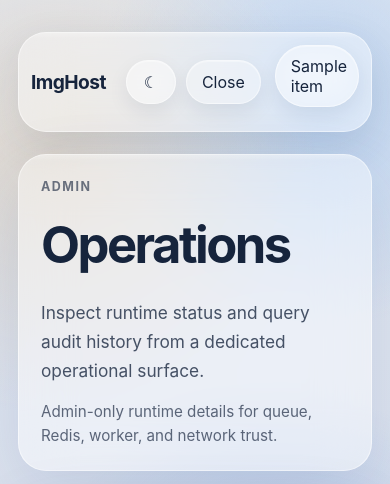
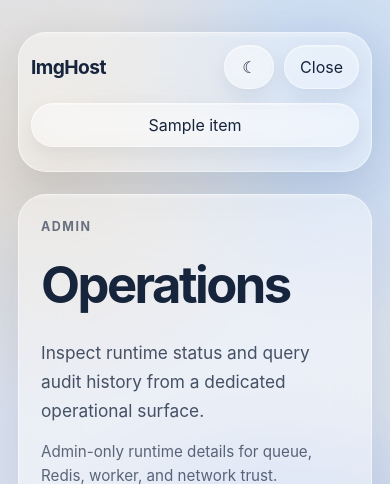
Before and after one commit to jamesyc/imghost, a FastAPI app: template src/imghost/templates/pages/admin-ops.html in a window 390 px wide, after a click on "Menu". Shown: the top 484 px of the page. Run offline with FastAPI, Linux system fonts and the light colour scheme; the template is opened without the code that fills it: most values are stand-ins (such as "Sample title", 1, 10 or a date in 2020); parts of the project's set-up code (start-up, migrations or seed data) failed here and were passed over; some libraries are stand-ins or nearby versions.

Commit message:
Refine responsive nav theme toggle layout

```diff
--- a/src/imghost/static/css/base-components.css
+++ b/src/imghost/static/css/base-components.css
@@ -80,7 +80,11 @@
 
 .nav-link,
 .theme-toggle {
+  display: inline-flex;
+  align-items: center;
+  justify-content: center;
   text-decoration: none;
+  text-align: center;
   color: var(--fg);
   background: var(--card-soft);
   border: 1px solid var(--line);
@@ -97,6 +101,10 @@
 .theme-toggle {
   font: inherit;
   cursor: pointer;
+}
+
+.theme-toggle-mobile {
+  display: none;
 }
 
 .nav-menu-toggle {
--- a/src/imghost/static/css/base-responsive.css
+++ b/src/imghost/static/css/base-responsive.css
@@ -32,7 +32,9 @@
 
 @media (max-width: 640px) {
   .site-nav {
-    grid-template-columns: minmax(0, 1fr);
+    flex-direction: column;
+    align-items: stretch;
+    justify-content: flex-start;
     gap: 14px;
   }
 
@@ -40,11 +42,15 @@
     display: flex;
     align-items: center;
     justify-content: space-between;
+    width: 100%;
     gap: 12px;
   }
 
   .site-nav-bar-actions {
-    grid-column: auto;
+    display: flex;
+    align-items: center;
+    gap: 10px;
+    margin-left: auto;
   }
 
   .nav-menu-toggle {
@@ -54,7 +60,7 @@
   }
 
   .site-nav-menu {
-    grid-column: auto;
+    width: 100%;
     flex-direction: column;
     align-items: stretch;
     gap: 12px;
@@ -66,6 +72,14 @@
 
   .site-nav[data-nav-open="true"] .nav-menu-toggle {
     background: var(--accent-secondary);
+  }
+
+  .theme-toggle-mobile {
+    display: inline-flex;
+  }
+
+  .theme-toggle-desktop {
+    display: none;
   }
 
   .nav-links,
--- a/src/imghost/static/js/theme.js
+++ b/src/imghost/static/js/theme.js
@@ -1,14 +1,14 @@
 const root = document.documentElement;
-const themeToggle = document.querySelector("[data-theme-toggle]");
-const themeIcon = document.querySelector("[data-theme-icon]");
+const themeToggles = Array.from(document.querySelectorAll("[data-theme-toggle]"));
+const themeIcons = Array.from(document.querySelectorAll("[data-theme-icon]"));
 const storageKey = "imghost-theme";
 
 const applyTheme = (theme) => {
   root.dataset.theme = theme;
-  if (themeIcon) {
+  for (const themeIcon of themeIcons) {
     themeIcon.textContent = theme === "dark" ? "☀" : "☾";
   }
-  if (themeToggle) {
+  for (const themeToggle of themeToggles) {
     themeToggle.setAttribute("aria-pressed", String(theme === "dark"));
     themeToggle.setAttribute("title", theme === "dark" ? "Switch to light mode" : "Switch to dark mode");
   }
@@ -27,11 +27,13 @@ document.addEventListener("click", (event) => {
   target.select();
 });
 
-themeToggle?.addEventListener("click", () => {
-  const nextTheme = root.dataset.theme === "dark" ? "light" : "dark";
-  window.localStorage.setItem(storageKey, nextTheme);
-  applyTheme(nextTheme);
-});
+for (const themeToggle of themeToggles) {
+  themeToggle.addEventListener("click", () => {
+    const nextTheme = root.dataset.theme === "dark" ? "light" : "dark";
+    window.localStorage.setItem(storageKey, nextTheme);
+    applyTheme(nextTheme);
+  });
+}
 
 document.querySelector("[data-logout-form]")?.addEventListener("submit", async (event) => {
   event.preventDefault();
--- a/src/imghost/templates/partials/nav.html
+++ b/src/imghost/templates/partials/nav.html
@@ -2,7 +2,12 @@
   <div class="site-nav-bar">
     <a class="nav-brand" href="/">ImgHost</a>
     <div class="site-nav-bar-actions">
-      <button id="theme-toggle" class="theme-toggle" type="button" aria-label="Toggle color theme" data-theme-toggle>
+      <button
+        class="theme-toggle theme-toggle-mobile"
+        type="button"
+        aria-label="Toggle color theme"
+        data-theme-toggle
+      >
         <span class="theme-toggle-icon" data-theme-icon aria-hidden="true">◐</span>
       </button>
       <button
@@ -26,6 +31,14 @@
       {% endfor %}
     </div>
     <div class="nav-actions">
+      <button
+        class="theme-toggle theme-toggle-desktop"
+        type="button"
+        aria-label="Toggle color theme"
+        data-theme-toggle
+      >
+        <span class="theme-toggle-icon" data-theme-icon aria-hidden="true">◐</span>
+      </button>
       {% if current_user %}
       <form class="nav-logout-form" data-logout-form action="/api/v1/auth/logout" method="post">
         <button type="submit" class="nav-logout-button">Log Out</button>
```
Also changed, not shown: tests/test_pages.py (+97 -0 lines).
